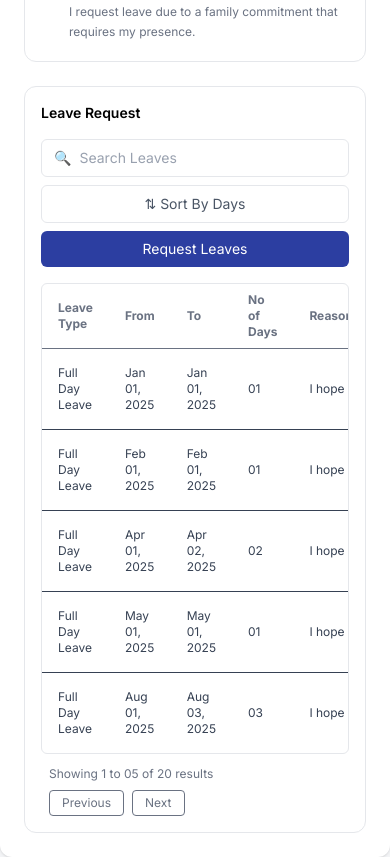
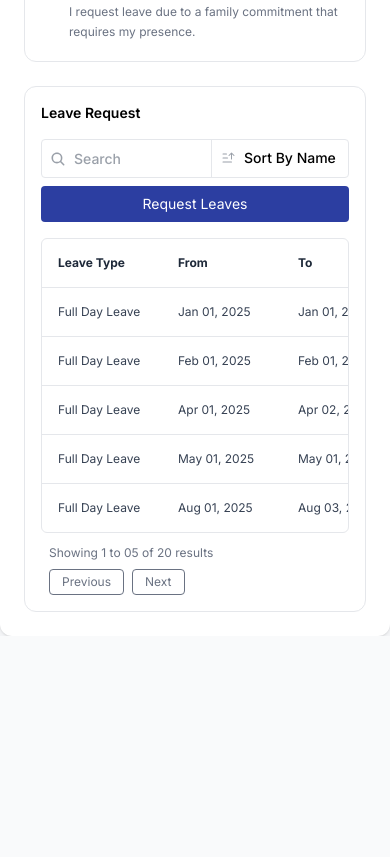
Before and after one commit to i-harman02/HrVanced, a React (Vite) app: page /me in a window 390 px wide. Shown: the part 960-1817 px from the top of the page. After the commit the page ends 1596 px from the top, so only its background shows below. Built offline with nearby package versions, Linux system fonts and the light colour scheme; sample sign-in values are in the browser's storage.

Commit message:
done responsive changes

```diff
--- a/src/components/LeaveTable.jsx
+++ b/src/components/LeaveTable.jsx
@@ -1,5 +1,6 @@
 import LeaveForm from "./LeaveForm";
 import { useState } from "react";
+import SearchFilter from "./Search";
 
 export default function LeaveTable() {
   const data = [
@@ -60,14 +61,14 @@ export default function LeaveTable() {
       ? "bg-green-50 text-green-600 border border-green-200"
       : "bg-orange-50 text-orange-600 border border-orange-200";
 
-  const[showForm, setShowForm] = useState(false);
+  const [showForm, setShowForm] = useState(false);
 
   const handleClick = () => {
     setShowForm(true);
-  }
-   const handleClose = () => {
+  };
+  const handleClose = () => {
     setShowForm(false);
-  }
+  };
 
   return (
     <div className="border border-gray-200 rounded-xl p-4 sm:p-6">
@@ -76,23 +77,12 @@ export default function LeaveTable() {
         <h3 className="text-sm font-semibold">Leave Request</h3>
 
         <div className="flex flex-col gap-2 sm:flex-row sm:items-center sm:gap-3">
-          {/* Search */}
-          <div className="flex items-center gap-2 border border-gray-200 rounded-md px-3 py-2 text-sm text-gray-500 w-full sm:w-auto">
-            🔍
-            <input
-              type="text"
-              placeholder="Search Leaves"
-              className="outline-none text-sm placeholder-gray-400 w-full sm:w-40"
-            />
-          </div>
+          <SearchFilter />
 
-          {/* Sort */}
-          <button className="flex items-center justify-center gap-2 border border-gray-200 rounded-md px-3 py-2 text-sm text-gray-600 hover:bg-gray-50 w-full sm:w-auto">
-            ⇅ Sort By Days
-          </button>
-
-          {/* CTA */}
-          <button className="bg-[#2C3EA1] rounded-md px-4 py-2 text-sm text-white hover:bg-[#24338a] w-full sm:w-auto" onClick ={handleClick}>
+          <button
+            className="bg-[#2C3EA1] rounded px-4 py-2 text-sm text-white hover:bg-[#24338a] w-full sm:w-auto"
+            onClick={handleClick}
+          >
             Request Leaves
           </button>
         </div>
@@ -101,18 +91,18 @@ export default function LeaveTable() {
 
       {/* Table */}
       <div className="overflow-x-auto border border-gray-200 rounded-md">
-        <table className="min-w-[900px] w-full text-xs">
-          <thead className="border-b text-gray-500">
+        <table className="min-w-225 w-full text-xs">
+          <thead className="border-b border-gray-200  text-gray-500">
             <tr>
-              <th className="text-left py-4 px-4">Leave Type</th>
-              <th className="text-left px-4">From</th>
-              <th className="text-left px-4">To</th>
-              <th className="text-left px-4">No of Days</th>
-              <th className="text-left px-4">Reason</th>
-              <th className="text-left px-4">Created At</th>
-              <th className="text-left px-4">Updated By</th>
-              <th className="text-left px-4">Status</th>
-              <th className="text-left px-4">Actions</th>
+              <th className="text-left py-4 px-4 text-gray-800">Leave Type</th>
+              <th className="text-left px-4 text-gray-800">From</th>
+              <th className="text-left px-4 text-gray-800">To</th>
+              <th className="text-left px-4 text-gray-800">No of Days</th>
+              <th className="text-left px-4 text-gray-800">Reason</th>
+              <th className="text-left px-4 text-gray-800">Created At</th>
+              <th className="text-left px-4 text-gray-800">Updated By</th>
+              <th className="text-left px-4 text-gray-800">Status</th>
+              <th className="text-left px-4 text-gray-800">Actions</th>
             </tr>
           </thead>
 
@@ -120,12 +110,12 @@ export default function LeaveTable() {
             {data.map((item, i) => (
               <tr
                 key={i}
-                className="border-b last:border-b-0 text-gray-700"
+                className="border-b border-gray-200  last:border-b-0 text-gray-700"
               >
-                <td className="py-4 px-4">{item.type}</td>
-                <td className="px-4">{item.from}</td>
-                <td className="px-4">{item.to}</td>
-                <td className="px-4">{item.days}</td>
+                <td className="py-4 px-4 min-w-30">{item.type}</td>
+                <td className="px-4 min-w-30">{item.from}</td>
+                <td className="px-4 min-w-30">{item.to}</td>
+                <td className="px-4 min-w-26">{item.days}</td>
 
                 <td className="px-4 max-w-xs">
                   <div className="flex items-center gap-2">
@@ -136,8 +126,8 @@ export default function LeaveTable() {
                   </div>
                 </td>
 
-                <td className="px-4">{item.createdAt}</td>
-                <td className="px-4">{item.updatedBy}</td>
+                <td className="px-4 min-w-30">{item.createdAt}</td>
+                <td className="px-4 min-w-26">{item.updatedBy}</td>
 
                 <td className="px-4">
                   <span
@@ -160,7 +150,6 @@ export default function LeaveTable() {
         </table>
       </div>
 
-      {/* Footer */}
       <div className="flex flex-col gap-2 sm:flex-row sm:justify-between sm:items-center px-2 pt-3 text-xs text-gray-500">
         <span>Showing 1 to 05 of 20 results</span>
         <div className="flex gap-2">
--- a/src/components/form/FormRenderer.jsx
+++ b/src/components/form/FormRenderer.jsx
@@ -9,7 +9,7 @@ const FormRenderer = ({ fields, formData, setFormData }) => {
   };
 
   return (
-    <div className="grid grid-cols-2 gap-6">
+    <div className="grid grid-cols-1 md:grid-cols-2 gap-6">
       {fields.map((field) => (
         <Input
           key={field.name}
--- a/src/pages/leavemanagement/LeaveManagement.jsx
+++ b/src/pages/leavemanagement/LeaveManagement.jsx
@@ -16,7 +16,7 @@ const LeaveManagement = () => {
   const tabContent = {
     leaves: (
       <>
-        <div className="grid grid-cols-1 lg:grid-cols-2 gap-6 mt-6">
+        <div className="grid grid-cols-1 xl:grid-cols-2 gap-6 mt-6">
           <LeaveStats />
           <LeaveHistory />
         </div>
@@ -27,15 +27,15 @@ const LeaveManagement = () => {
       </>
     ),
     performance: (
-      <div className="mt-6">
-        <h2 className="text-lg font-semibold">Performance Section</h2>
+      <div className="mt-6 h-[80vh]">
+
         <Performance />
       </div>
     ),
   };
 
   return (
-    <div className="bg-white rounded-xl shadow-sm p-6">
+    <div className="bg-white rounded-xl shadow-sm p-6 h-full">
 
       <Tabs
         tabs={tabs}
--- a/src/pages/me/BankInfo.jsx
+++ b/src/pages/me/BankInfo.jsx
@@ -6,8 +6,8 @@ const BankInfo = () => {
   const[formData, setFormData] = useState({});
   return (
     <>
-    <div className='grid grid-cols-3'>
-      <div>
+    <div className='grid grid-cols-1 lg:grid-cols-3 '>
+      <div className='mb-8 md:mb-0' >
           <h2 className="text-base text-heading font-bold leading-tight mb-3.5">
             Bank Information
           </h2>
--- a/src/pages/me/Education.jsx
+++ b/src/pages/me/Education.jsx
@@ -8,8 +8,8 @@ const Education = () => {
   const[formData, setFormData] = useState({});
   return (
     <>
-    <div className='grid grid-cols-3'>
-      <div>
+    <div className='grid grid-cols-1 lg:grid-cols-3 '>
+      <div className='mb-8 md:mb-0'>
           <h2 className="text-base text-heading font-bold leading-tight mb-3.5">
             Education
           </h2>
--- a/src/pages/me/EmergencyContact.jsx
+++ b/src/pages/me/EmergencyContact.jsx
@@ -6,9 +6,9 @@ const EmergencyContact = () => {
   const[formData, setFormData] = useState({});
   return (
     <>
-    <div className='grid grid-cols-3'>
+    <div className='grid grid-cols-1 lg:grid-cols-3 '>
 
-        <div>
+        <div className='mb-8 md:mb-0'>
           <h2 className="text-base text-heading font-bold leading-tight mb-3.5">
             Primary Contact Number
           </h2>
--- a/src/pages/me/Experience.jsx
+++ b/src/pages/me/Experience.jsx
@@ -6,8 +6,8 @@ const Experience = () => {
   const[formData, setFormData] = useState({});
   return (
     <>
-    <div className='grid grid-cols-3'>
-      <div>
+    <div className='grid grid-cols-1 lg:grid-cols-3 '>
+      <div className='mb-8 md:mb-0'>
           <h2 className="text-base text-heading font-bold leading-tight mb-3.5">
             Experience
           </h2>
--- a/src/pages/me/IdentityInfo.jsx
+++ b/src/pages/me/IdentityInfo.jsx
@@ -6,8 +6,8 @@ const IdentityInfo = () => {
   const[formData, setFormData] = useState({});
   return (
     <>
-    <div className='grid grid-cols-3'>
-      <div>
+    <div className='grid grid-cols-1 lg:grid-cols-3 '>
+      <div className='mb-8 md:mb-0'>
           <h2 className="text-base text-heading font-bold leading-tight mb-3.5">
             Identity Information
           </h2>
--- a/src/pages/me/PersonalInfo.jsx
+++ b/src/pages/me/PersonalInfo.jsx
@@ -8,8 +8,8 @@ const PersonalInfo = () => {
   const [formData, setFormData] = useState({});
   return (
     <>
-    <div className='grid grid-cols-3'>
-       <div>
+    <div className='grid grid-cols-1 lg:grid-cols-3 '>
+       <div className='mb-8 md:mb-0'>
           <h2 className="text-base text-heading font-bold leading-tight mb-3.5">
             Personal Information
           </h2>
```
Also changed, not shown: src/components/Performance.jsx (+37 -11 lines).
